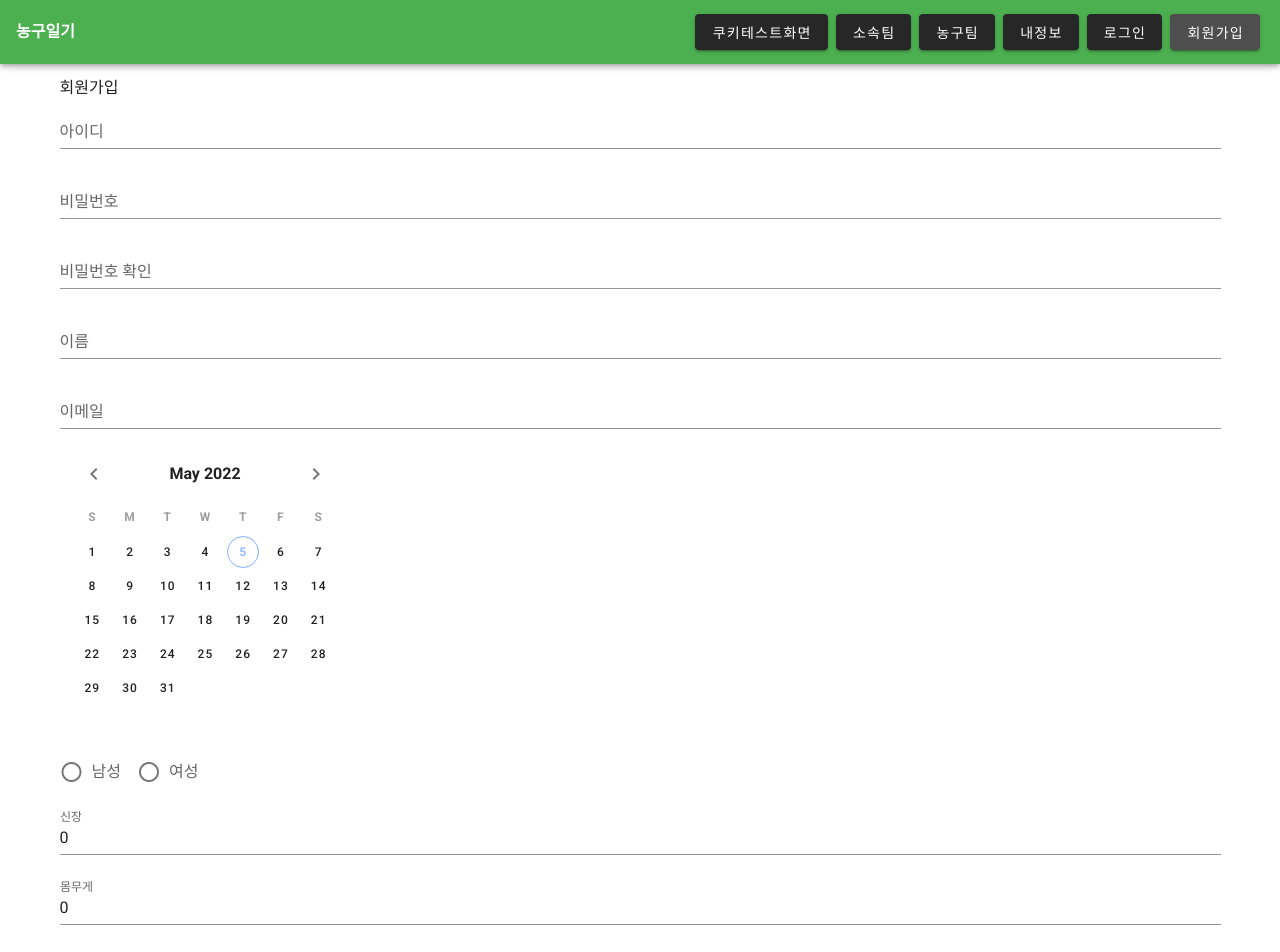
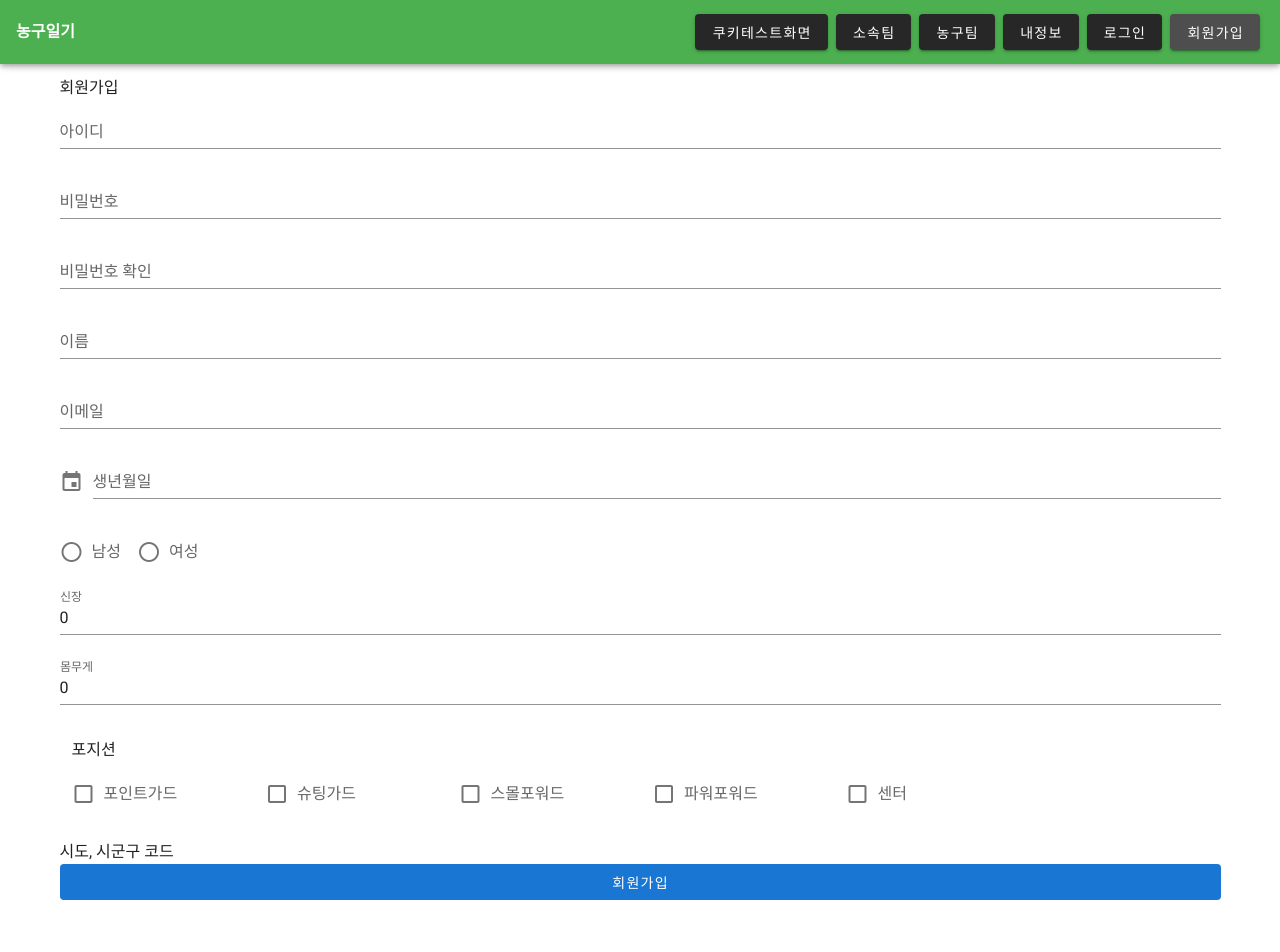
Before and after one commit to Yeo-injun/-basketballDiary-frontend, a Vue app: page /signup in a window 1280 px wide. Shown: the top 952 px of the page. After the commit the page ends 912 px from the top, so only its background shows below. Built offline with nearby package versions, Linux system fonts and the light colour scheme.

Commit message:
[UPDATE] 회원가입 API테스트 중.. 아이디 중복체크API 구현 요망, 비밀번호 확인 로직 추가 예정

```diff
--- a/src/api/UserAPI.js
+++ b/src/api/UserAPI.js
@@ -12,4 +12,7 @@ export default {
     logout() {
         return axiosService.post('/logout');
     },
+    createUser(params) {
+        return axiosService.post('/registration', params);
+    }
 }
--- a/src/views/SignupPage.vue
+++ b/src/views/SignupPage.vue
@@ -1,51 +1,64 @@
 <template>
     <v-container>
         회원가입
-        <v-text-field label="아이디" v-model="userId"></v-text-field>
-        <v-text-field label="비밀번호" type="password" v-model="password"></v-text-field>
+        <v-text-field label="아이디" v-model="userRegInfo.userId"></v-text-field>
+        <v-text-field label="비밀번호" type="password" v-model="userRegInfo.password"></v-text-field>
         <v-text-field label="비밀번호 확인" type="password" v-model="passwordCheck"></v-text-field>
 
-        <v-text-field label="이름" v-model="name"></v-text-field>
-        <v-text-field label="이메일" v-model="email"></v-text-field>
+        <v-text-field label="이름" v-model="userRegInfo.name"></v-text-field>
+        <v-text-field label="이메일" v-model="userRegInfo.email"></v-text-field>
+
 
         <!-- https://vuetifyjs.com/en/components/date-pickers/#date-events -->
-        <v-date-picker
-            v-model="birthYmd"
-            no-title
-            @input="menu1 = false"
-        ></v-date-picker>
+        <!-- 생년월일 입력창  TODO v-lot 문법 숙지하기-->
+        <v-dialog ref="dialog" v-model="isModalOpen" :return-value.sync="userRegInfo.birthYmd" persistent width="290px">
+            <template v-slot:activator="{ on, attrs }">
+                <v-text-field v-model="userRegInfo.birthYmd" label="생년월일" prepend-icon="mdi-calendar" readonly v-bind="attrs" v-on="on"/>
+            </template>
+            <v-date-picker v-model="userRegInfo.birthYmd" scrollable>
+                <v-spacer></v-spacer>
+                <v-btn text color="primary" @click="isModalOpen = false">취소</v-btn>
+                <v-btn text color="primary" @click="$refs.dialog.save(userRegInfo.birthYmd)">확인</v-btn>
+            </v-date-picker>
+        </v-dialog>
 
-        <v-radio-group v-model="gender" row>
+
+        <v-radio-group v-model="userRegInfo.gender" row>
             <v-radio label="남성" value="01"/>
             <v-radio label="여성" value="02"/>
         </v-radio-group>
-        <v-text-field label="신장" v-model="height"></v-text-field>
-        <v-text-field label="몸무게" v-model="weight"></v-text-field>
+        <v-text-field label="신장" v-model="userRegInfo.height"></v-text-field>
+        <v-text-field label="몸무게" v-model="userRegInfo.weight"></v-text-field>
 
 
         <v-container>
             포지션
             <v-row>
-                <v-col cols="12" sm="2" md="2"><v-checkbox label="포인트가드" v-model="positionCode" value="11" color="primary"></v-checkbox></v-col>
-                <v-col cols="12" sm="2" md="2"><v-checkbox label="슈팅가드" v-model="positionCode" value="12" color="primary"></v-checkbox></v-col>
-                <v-col cols="12" sm="2" md="2"><v-checkbox label="스몰포워드" v-model="positionCode" value="23" color="primary"></v-checkbox></v-col>
-                <v-col cols="12" sm="2" md="2"><v-checkbox label="파워포워드" v-model="positionCode" value="24" color="primary"></v-checkbox></v-col>
-                <v-col cols="12" sm="2" md="2"><v-checkbox label="센터" v-model="positionCode" value="30" color="primary"></v-checkbox></v-col>
+                <v-col cols="12" sm="2" md="2"><v-checkbox label="포인트가드" v-model="userRegInfo.positionCode" value="11" color="primary"></v-checkbox></v-col>
+                <v-col cols="12" sm="2" md="2"><v-checkbox label="슈팅가드" v-model="userRegInfo.positionCode" value="12" color="primary"></v-checkbox></v-col>
+                <v-col cols="12" sm="2" md="2"><v-checkbox label="스몰포워드" v-model="userRegInfo.positionCode" value="23" color="primary"></v-checkbox></v-col>
+                <v-col cols="12" sm="2" md="2"><v-checkbox label="파워포워드" v-model="userRegInfo.positionCode" value="24" color="primary"></v-checkbox></v-col>
+                <v-col cols="12" sm="2" md="2"><v-checkbox label="센터" v-model="userRegInfo.positionCode" value="30" color="primary"></v-checkbox></v-col>
             </v-row>
         </v-container>
 
         시도, 시군구 코드
+        <v-btn depressed color="primary" block v-on:click="createUser">회원가입</v-btn>
     </v-container>
 </template>
 
 <script>
+import userApi from '@/api/UserAPI';
+
 // 참고자료 : https://vuetifyjs.com/en/components/forms/#vuelidate
     export default {
         data: ()=>{
             return {
+                isModalOpen: '',
+                passwordCheck: '',
+                userRegInfo : {
                     userId: '',
                     password: '',
-                passwordCheck: '',
                     name: '',
                     email: '',
                     birthYmd: '',
@@ -55,6 +68,21 @@
                     sidoCode: '',
                     sigunguCode: '',
                     positionCode: [],
+                },
+            }
+        },
+        methods: {
+            // TODO 아이디 중복체크  API
+
+            // TODO 비밀번호 확인 로직
+
+            // 회원가입 요청
+            async createUser() {
+                alert("회원가입 구현중");
+                // TODO 비밀번호 확인 하기
+                // TODO 필수값 체크하기
+                let params = this.userRegInfo;
+                await userApi.createUser(params);
             }
         },
 
```
Lines whose indentation alone changed are shown as unchanged.
